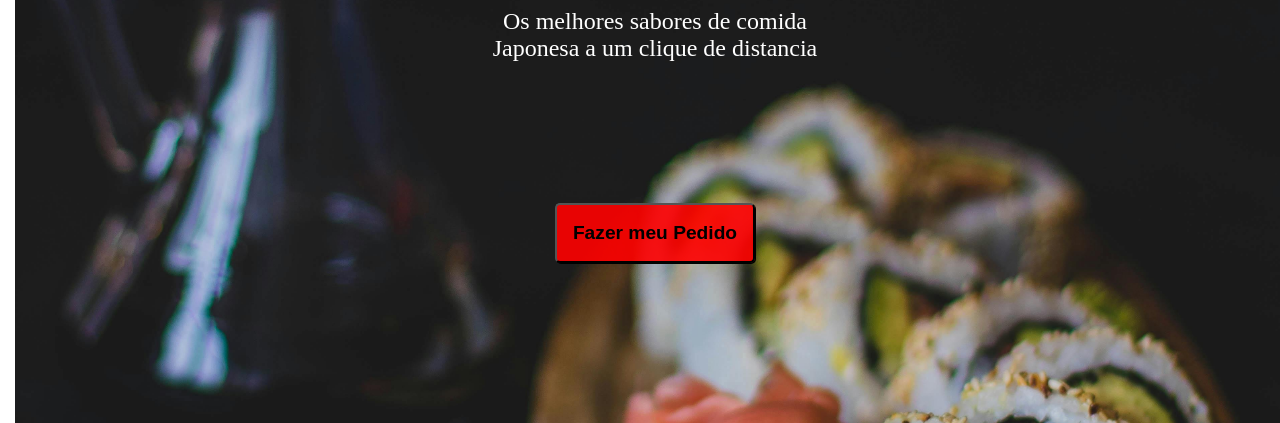
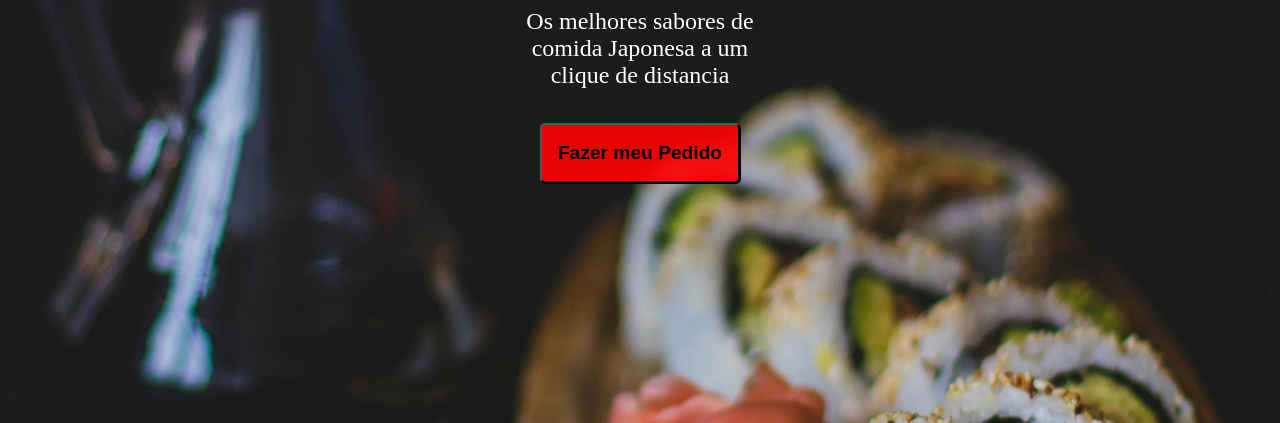
Before and after one commit to CarlosEdson/Meus-Projetos, a plain HTML site: page Projeto-Rocketseat/index.html in a window 1280 px wide. Shown: the part 377-800 px from the top of the page. Drawn offline with Linux system fonts and the light colour scheme.

Commit message:
mudanças de teste de adaptação

```diff
--- a/Projeto-Rocketseat/estilos/mobile.css
+++ b/Projeto-Rocketseat/estilos/mobile.css
@@ -18,14 +18,14 @@ main{
     top: 50%;
     left: 50%;
     transform: translate(-50%, -50%);
-    height: 600px;
-    width: 100%;
+    height: 400px;
+    width: 90%;
     display: flex;
     flex-direction: column;
     justify-content: space-between;
 }
 #conteudo > .titulo > h1{
-    font-size: 5em;
+    font-size: 3em;
     text-align: center;
     color: white;
 }
@@ -34,7 +34,7 @@ main{
 }
 #conteudo > .texto > p{
     font-size: 1.5em;
-    width: 350px;
+    width: 250px;
     position: absolute;
     left: 50%;
     transform: translate(-50%);
--- a/Projeto-Rocketseat/estilos/screen.css
+++ b/Projeto-Rocketseat/estilos/screen.css
@@ -1,9 +1,6 @@
 @charset "UTF-8";
 
 @media screen and (min-width: 768px){
-    main{
-        margin: 0px 15px;
-    }
     #conteudo > .titulo{
         margin-top: 80px;
         font-size: 1.5em;
```
